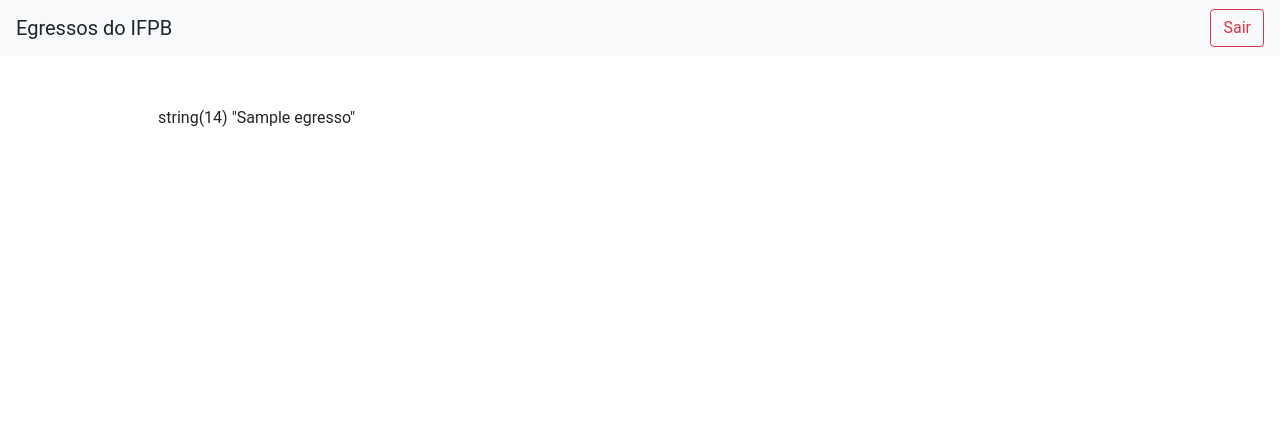
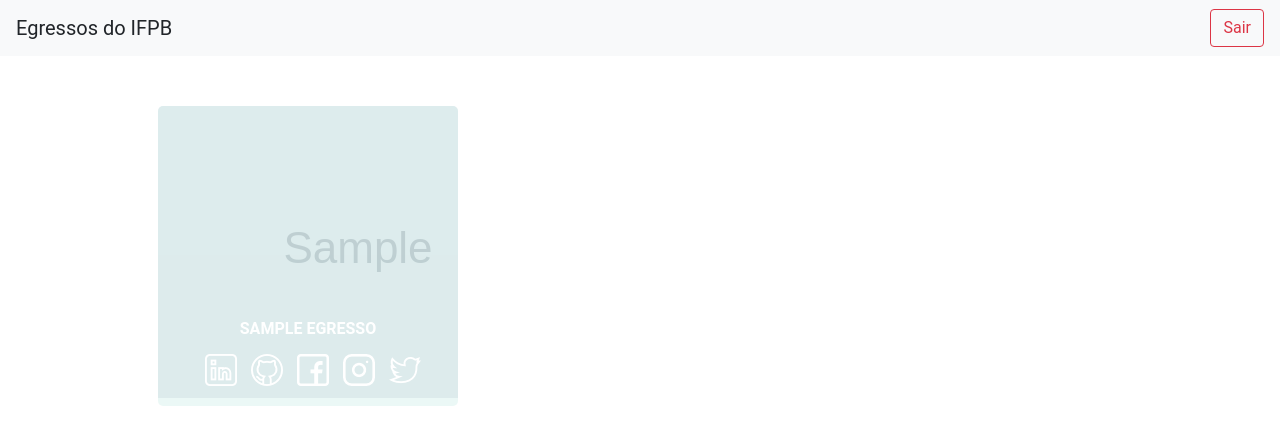
Before and after one commit to ajunior/egressos-php, a PHP site: page /egressos.php in a window 1280 px wide. Shown: the top 445 px of the page. Run offline with PHP 8.4, Linux system fonts and the light colour scheme; the visitor is signed in with stand-in values (Sample User, id 1); tables that the repository leaves empty hold one stand-in row (values such as "Sample post"); grey boxes marked "Sample" are stand-in pictures.

Commit message:
update app

```diff
--- a/app/egressos.php
+++ b/app/egressos.php
@@ -43,9 +43,56 @@ if($eg->err == "") {
 
   <section id="lista-egressos" class="egressos">
       <?php
-          var_dump($egressos['nome']);
+          array_multisort(array_column($egressos, 'nomeCompactado'), SORT_ASC, $egressos);
+
+          foreach($egressos as $egresso) {
+              $avatar = "placeholder.jpg";
+              $linkedin = "";
+              $github = "";
+              $facebook = "";
+              $instagram = "";
+              $twitter = "";
+
+              if (!is_null($egresso['avatar']))
+                $avatar = $egresso['avatar'];
+
+              if (!is_null($egresso['linkedin']))
+                  $linkedin = "<a target='_blank' href='{$egresso['linkedin']}'><img src='public/img/icons/linkedin.png' alt='linkedin'/></a>";
+
+              if (!is_null($egresso['github']))
+                  $github = "<a target='_blank' href= {$egresso['github']}'><img src='public/img/icons/github.png' alt='github'/></a>";
+
+              if (!is_null($egresso['facebook']))
+                  $facebook = "<a target='_blank' href='{$egresso['facebook']}'><img src='public/img/icons/facebook.png' alt='facebook'/></a>";
+
+              if (!is_null($egresso['instagram']))
+                  $instagram = "<a target='_blank' href='{$egresso['instagram']}'><img src='public/img/icons/instagram.png' alt='instagram'/></a>";
+
+              if (!is_null($egresso['twitter']))
+                  $twitter = "<a target='_blank' href='{$egresso['twitter']}'><img src='public/img/icons/twitter.png' alt='twitter'/></a>";
+
+
+
+              echo
+              "<div class='egresso'>
+                <figure>
+                  <img src='public/img/egressos/{$avatar}'>
+                </figure>
+                <div class='icons'>
+                  $linkedin
+                  $github
+                  $facebook
+                  $instagram
+                  $twitter
+                </div>
+                <div class='info'>
+                </div>
+                <div class='name'>
+                  <h2>{$egresso['nomeCompactado']}</h2>
+                </div>
+              </div>";
+          }
       ?>
-
   </section>
 </body>
 </html>
--- a/app/model/Egresso.php
+++ b/app/model/Egresso.php
@@ -23,7 +23,7 @@ class Egresso {
         $sql->execute();
 
         if($sql->rowCount() > 0) {
-            $egressos = $sql->fetch();
+            $egressos = $sql->fetchAll();
 
             return $egressos;
         }
--- a/app/public/css/style.css
+++ b/app/public/css/style.css
@@ -82,7 +82,7 @@ h1 {
 
 .egresso .icons {
     position: absolute;
-    bottom: 10px;
+    bottom: 20px;
     text-align: center;
     width: 98%;
     margin: 0 auto;
```
